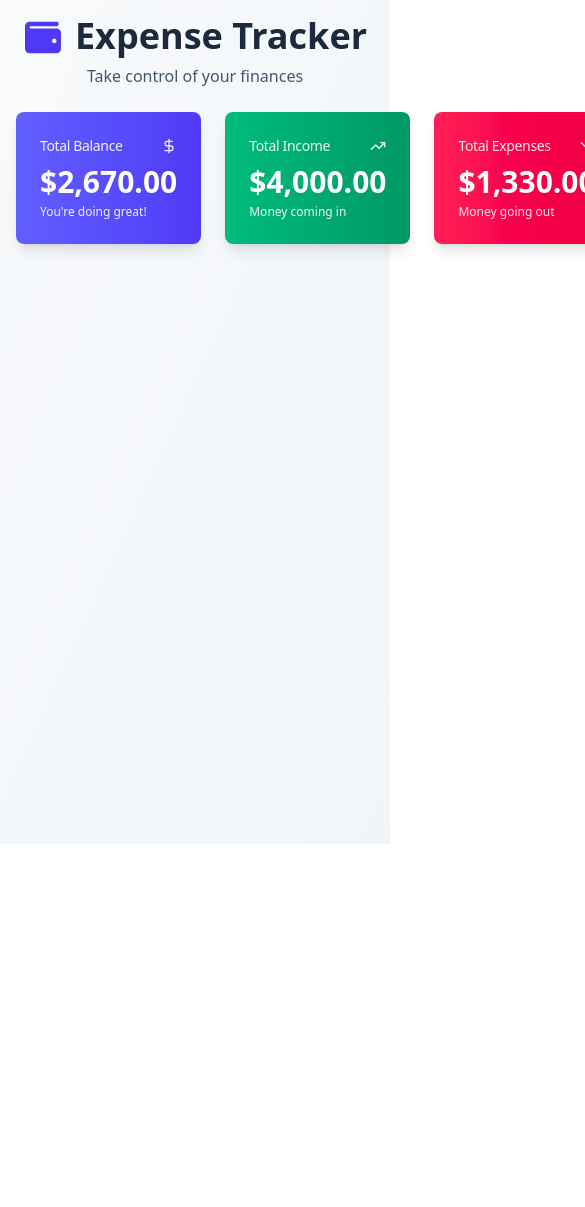
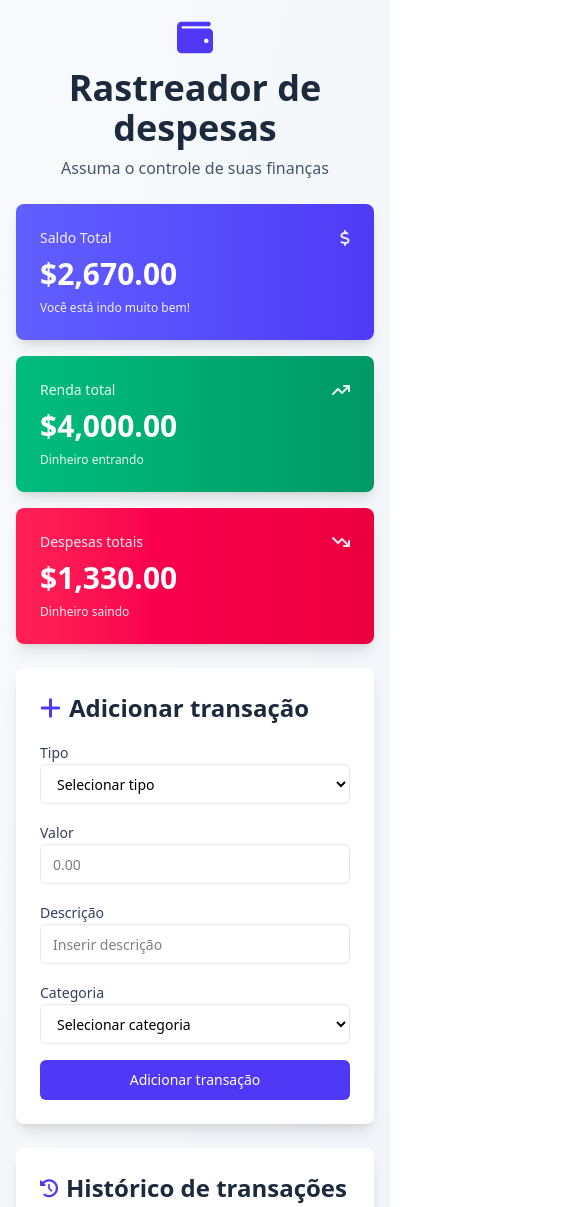
Before and after one commit to pontesBernardo/expense-tracker, a website: page src/index.html in a window 390 px wide. Shown: the top 1207 px of the page, 585 px wide, since content can reach past the window. Before the commit the page ends 844 px from the top, so only its background shows below. Drawn offline with Linux system fonts and the light colour scheme.

Commit message:
style: finish responsive UI/UX with transaction form and history table

```diff
--- a/src/index.html
+++ b/src/index.html
@@ -1,60 +1,124 @@
 <!DOCTYPE html>
-<html lang="en">
+<html lang="pt-BR">
   <head>
-    <meta charset="UTF-8">
-    <meta name="viewport" content="width=device-width, initial-scale=1.0">
-    <link rel="stylesheet" href="output.css">
+    <meta charset="UTF-8" />
+    <meta name="viewport" content="width=device-width, initial-scale=1.0" />
+    <link rel="stylesheet" href="output.css" />
     <link rel="stylesheet" href="https://cdnjs.cloudflare.com/ajax/libs/font-awesome/6.4.0/css/all.min.css"/>
-    <title>Expense Tracker</title>
+    <title>Rastreador de despesas</title>
   </head>
   <body>
-    <div class="min-h-screen bg-gradient-to-br from-slate-50 to-slate-100 p-4"">
+    <div class="min-h-screen bg-gradient-to-br from-slate-50 to-slate-100 p-4">
       <div class="max-w-6xl mx-auto space-y-6">
         <div class="text-center space-y-2">
-                <h1 class="text-4xl font-bold text-slate-800 flex items-center justify-center gap-3">
+          <h1 class="text-4xl font-bold text-slate-800 flex items-center justify-center gap-3 flex-wrap">
             <i class="pt-1 h-10 w-10 text-indigo-600 fa-solid fa-wallet"></i>
-                    Expense Tracker
+            Rastreador de despesas
           </h1>
-                <p class="text-slate-600">Take control of your finances</p>
+          <p class="text-slate-600">Assuma o controle de suas finanças</p>
+        </div>
+        <div class="flex flex-wrap gap-4 justify-center">
+          <div class="w-full sm:w-[320px] rounded-lg bg-gradient-to-r from-indigo-500 to-indigo-600 text-white shadow-lg p-6 space-y-2">
+            <div class="flex items-center justify-between">
+              <h3 class="text-sm font-medium opacity-90">Saldo Total</h3>
+              <i class="fa-solid fa-dollar-sign opacity-90"></i>
+            </div>
+            <div id="saldoTotal" class="text-3xl font-bold">$2,670.00</div>
+            <p class="text-xs opacity-90">Você está indo muito bem!</p>
+          </div>
+          <div class="w-full sm:w-[320px] rounded-lg bg-gradient-to-r from-emerald-500 to-emerald-600 text-white shadow-lg p-6 space-y-2">
+            <div class="flex items-center justify-between">
+              <h3 class="text-sm font-medium opacity-90">Renda total</h3>
+              <i class="fa-solid fa-arrow-trend-up opacity-90"></i>
+            </div>
+            <div id="rendaTotal" class="text-3xl font-bold">$4,000.00</div>
+            <p class="text-xs opacity-90">Dinheiro entrando</p>
+          </div>
+          <div class="w-full sm:w-[320px] rounded-lg bg-gradient-to-r from-rose-500 to-rose-600 text-white shadow-lg p-6 space-y-2">
+            <div class="flex items-center justify-between">
+              <h3 class="text-sm font-medium opacity-90">Despesas totais</h3>
+              <i class="fa-solid fa-arrow-trend-down opacity-90"></i>
+            </div>
+            <div id="despesaTotal" class="text-3xl font-bold">$1,330.00</div>
+            <p class="text-xs opacity-90">Dinheiro saindo</p>
+          </div>
+        </div>
+        <div class="grid grid-cols-1 md:grid-cols-2 gap-6">
+          <div class="w-full rounded-lg bg-white shadow-lg p-6">
+            <h3 class="text-2xl font-semibold text-slate-800 flex items-center gap-2 mb-4">
+              <i class="fa-solid fa-plus text-indigo-600"></i>
+              Adicionar transação
+            </h3>
+            <form class="space-y-4">
+              <div class="grid grid-cols-1 sm:grid-cols-2 gap-4">
+                <div class="space-y-2">
+                  <label class="text-sm font-medium text-slate-700">Tipo</label>
+                  <select id="tipoTransacao" class="h-10 w-full rounded-md border border-black/10 px-3 py-2 text-sm">
+                    <option value="">Selecionar tipo</option>
+                    <option value="Renda">Renda</option>
+                    <option value="Despesa">Despesa</option>
+                  </select>
+                </div>
+                <div class="space-y-2">
+                  <label class="text-sm font-medium text-slate-700">Valor</label>
+                  <input id="valorTransacao" type="number" placeholder="0.00" step="0.01" class="h-10 w-full rounded-md border border-black/10 px-3 py-2 text-sm"/>
+                </div>
+              </div>
+              <div class="space-y-2">
+                <label class="text-sm font-medium text-slate-700">Descrição</label>
+                <input id="descricaoTransacao" type="text" placeholder="Inserir descrição" class="h-10 w-full rounded-md border border-black/10 px-3 py-2 text-sm"/>
+              </div>
+              <div class="space-y-2">
+                <label class="text-sm font-medium text-slate-700">Categoria</label>
+                <select id="categoriaTransacao" class="h-10 w-full rounded-md border border-black/10 px-3 py-2 text-sm">
+                  <option value="">Selecionar categoria</option>
+                  <option value="Trabalho">Trabalho</option>
+                  <option value="Comida">Comida</option>
+                  <option value="Casa">Casa</option>
+                  <option value="Transporte">Transporte</option>
+                  <option value="Entretenimento">Entretenimento</option>
+                  <option value="Saúde">Saúde</option>
+                  <option value="Shopping">Shopping</option>
+                  <option value="Outros">Outros</option>
+                </select>
+              </div>
+              <button id="btnTransacao" type="submit" class="w-full h-10 bg-indigo-600 hover:bg-indigo-700 text-white rounded-md text-sm font-medium">Adicionar transação</button>
+            </form>
           </div>
 
-            <div class="flex gap-6">
-                <div class="w-[368px] h-[132px] rounded-lg bg-gradient-to-r from-indigo-500 to-indigo-600 text-white border-0 shadow-lg">
-                    <div class="p-6 flex flex-row items-center justify-between space-y-0 pb-2">
-                        <h3 class="tracking-tight text-sm font-medium opacity-90">Total Balance</h3>
-                        <svg xmlns="http://www.w3.org/2000/svg" width="24" height="24" viewBox="0 0 24 24" fill="none" stroke="currentColor" stroke-width="2" stroke-linecap="round" stroke-linejoin="round" class="lucide lucide-dollar-sign h-4 w-4 opacity-90"><line x1="12" x2="12" y1="2" y2="22"></line><path d="M17 5H9.5a3.5 3.5 0 0 0 0 7h5a3.5 3.5 0 0 1 0 7H6"></path></svg>
+          <div class="w-full rounded-lg bg-white shadow-lg">
+            <div class="flex items-center justify-between p-6">
+              <h3 class="text-2xl font-semibold text-slate-800 flex items-center gap-2">
+                <i class="fa-solid fa-clock-rotate-left text-indigo-600 text-lg"></i>
+                Histórico de transações
+              </h3>
             </div>
-                    <div class="p-6 pt-0">
-                        <div class="text-3xl font-bold">
-                            $2,670.00
+            <div id="tabelaTransacoes" class="h-[320px] overflow-y-auto p-4 space-y-2">
+
+              <!-- <div class="flex items-center justify-between border border-black/10 rounded-md px-4 py-2">
+                <div class="flex flex-col">
+                  <span class="font-medium text-slate-800">Salário</span>
+                  <span class="text-xs text-slate-500">Renda • Trabalho</span>
                 </div>
-                        <p class="text-xs opacity-90 mt-1">You're doing great!</p>
-                    </div>
+                <div class="text-emerald-600 font-semibold">+ R$ 4.000,00</div>
               </div>
 
-                <div class="w-[368px] h-[132px] rounded-lg bg-gradient-to-r from-emerald-500 to-emerald-600 text-white border-0 shadow-lg">
-                    <div class="p-6 flex flex-row items-center justify-between space-y-0 pb-2">
-                        <h3 class="tracking-tight text-sm font-medium opacity-90">Total Income</h3>
-                        <svg xmlns="http://www.w3.org/2000/svg" width="24" height="24" viewBox="0 0 24 24" fill="none" stroke="currentColor" stroke-width="2" stroke-linecap="round" stroke-linejoin="round" class="lucide lucide-trending-up h-4 w-4 opacity-90"><polyline points="22 7 13.5 15.5 8.5 10.5 2 17"></polyline><polyline points="16 7 22 7 22 13"></polyline></svg>
+              <div class="flex items-center justify-between border border-black/10 rounded-md px-4 py-2">
+                <div class="flex flex-col">
+                  <span class="font-medium text-slate-800">Aluguel</span>
+                  <span class="text-xs text-slate-500">Despesa • Casa</span>
                 </div>
-                    <div class="p-6 pt-0">
-                        <div class="text-3xl font-bold">
-                            $4,000.00
-                        </div>
-                        <p class="text-xs opacity-90 mt-1">Money coming in</p>
-                    </div>
+                <div class="text-rose-600 font-semibold">- R$ 1.200,00</div>
               </div>
 
-                <div class="w-[368px] h-[132px] rounded-lg bg-gradient-to-r from-rose-500 to-rose-600 text-white border-0 shadow-lg">
-                    <div class="p-6 flex flex-row items-center justify-between space-y-0 pb-2">
-                        <h3 class="tracking-tight text-sm font-medium opacity-90">Total Expenses</h3>
-                        <svg xmlns="http://www.w3.org/2000/svg" width="24" height="24" viewBox="0 0 24 24" fill="none" stroke="currentColor" stroke-width="2" stroke-linecap="round" stroke-linejoin="round" class="lucide lucide-trending-down h-4 w-4 opacity-90"><polyline points="22 17 13.5 8.5 8.5 13.5 2 7"></polyline><polyline points="16 17 22 17 22 11"></polyline></svg>
+              <div class="flex items-center justify-between border border-black/10 rounded-md px-4 py-2">
+                <div class="flex flex-col">
+                  <span class="font-medium text-slate-800">Uber</span>
+                  <span class="text-xs text-slate-500">Despesa • Transporte</span>
                 </div>
-                    <div class="p-6 pt-0">
-                        <div class="text-3xl font-bold">
-                            $1,330.00
-                        </div>
-                        <p class="text-xs opacity-90 mt-1">Money going out</p>
+                <div class="text-rose-600 font-semibold">- R$ 45,90</div>
+              </div> -->
+
             </div>
           </div>
         </div>
```
Also changed, not shown: src/output.css. Lines whose indentation alone changed are shown as unchanged.
